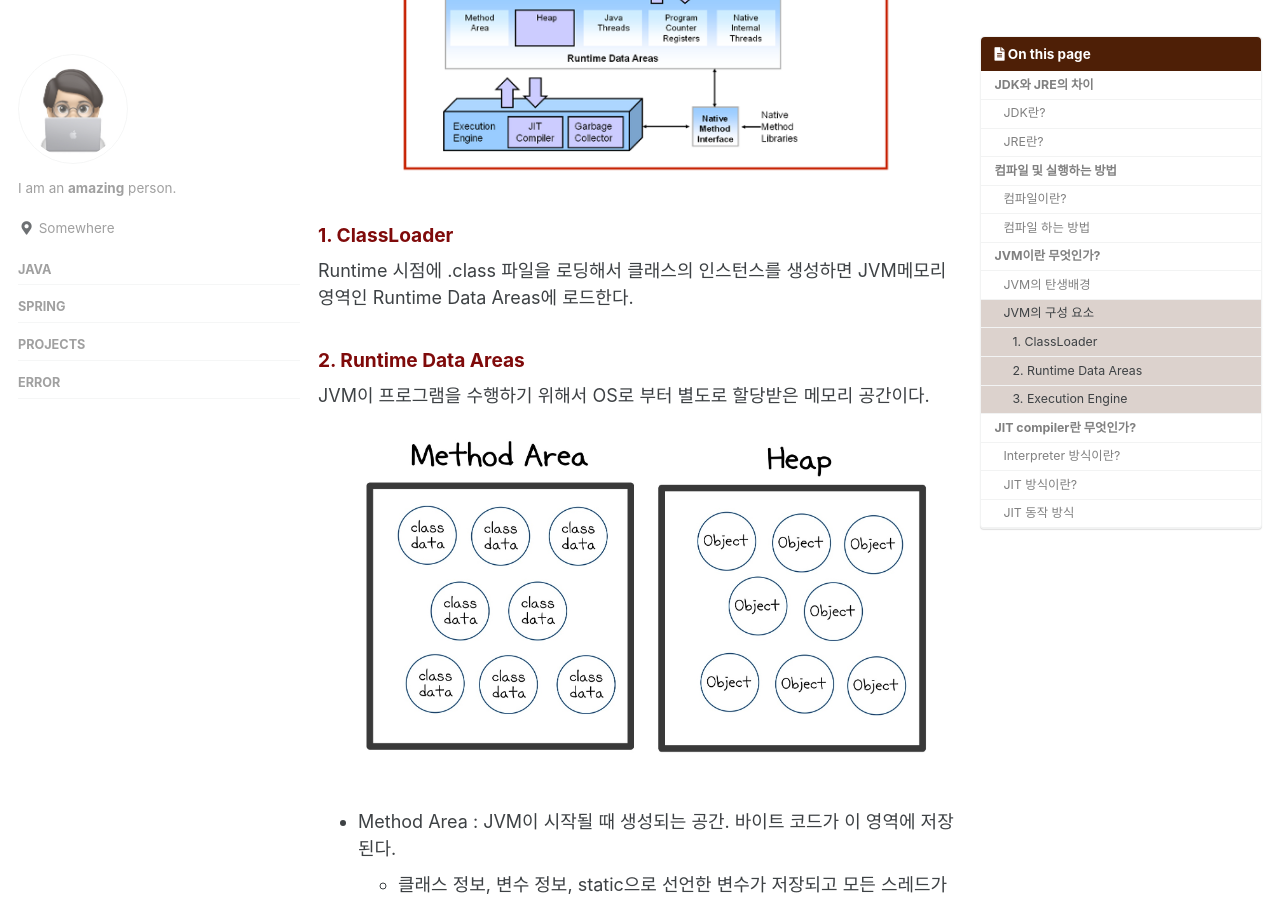
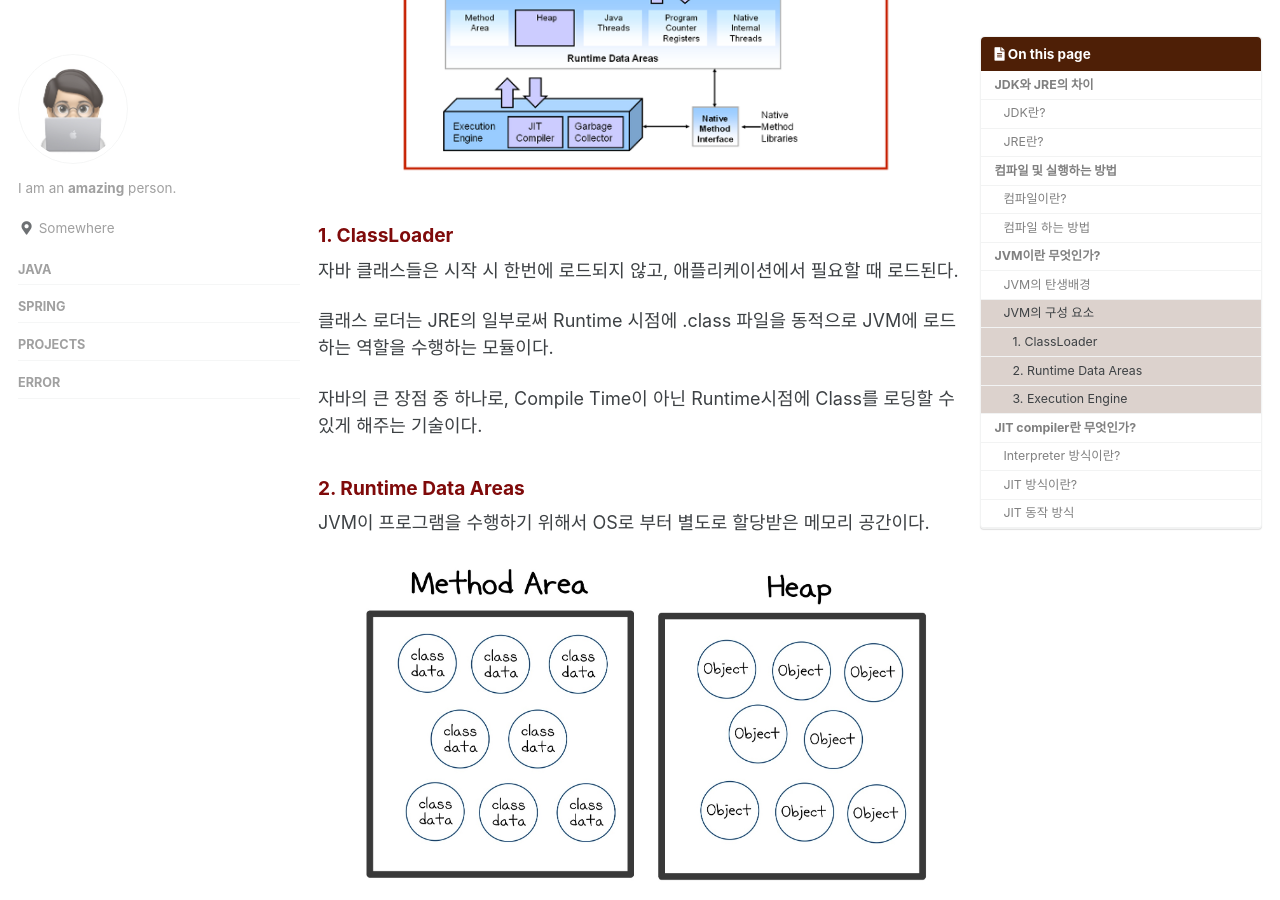
Before and after one commit to gyuripk/blog, a Jekyll site: the page built from _posts/2021-02-26-JVM.md, in a window 1280 px wide and 900 px high, scrolled down 3780 px. Built offline with Jekyll 4.4.1, drawn with Linux system fonts in a browser that asks for light colours; cached includes are drawn as plain includes.

Commit message:
Update 2021-02-26-JVM.md

```diff
--- a/_posts/2021-02-26-JVM.md
+++ b/_posts/2021-02-26-JVM.md
@@ -115,7 +115,11 @@ JVM은 자바 바이트코드(중간언어)를 운영체제에 맞는 기계어
 
 #### 1. ClassLoader
 
- Runtime 시점에 .class 파일을 로딩해서 클래스의 인스턴스를 생성하면 JVM메모리 영역인 Runtime Data Areas에 로드한다.
+자바 클래스들은 시작 시 한번에 로드되지 않고, 애플리케이션에서 필요할 때 로드된다.
+
+클래스 로더는 JRE의 일부로써 Runtime 시점에 .class 파일을 동적으로 JVM에 로드 하는 역할을 수행하는 모듈이다.
+
+자바의 큰 장점 중 하나로, Compile Time이 아닌 Runtime시점에 Class를 로딩할 수 있게 해주는 기술이다.
 
 #### 2. Runtime Data Areas
 
```
